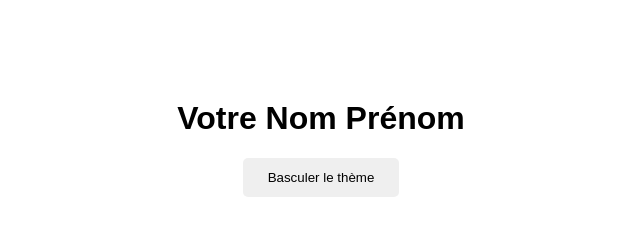
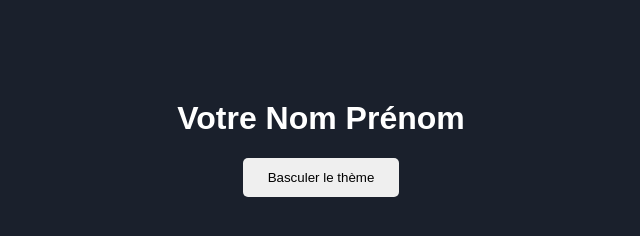
Before and after one commit to walidmk7/revision-workflow-theme, a plain HTML site: page index.html in a window 1280 px wide. Both pictures are taken after a click on the button "Basculer le thème". Shown: the whole page, without its empty margins (319-959 px from the left). Drawn offline with Linux system fonts and the light colour scheme.

Commit message:
feat: integration du script JS pour le basculement

```diff
--- a/index.html
+++ b/index.html
@@ -12,6 +12,6 @@
 <button id="theme-toggle">
     Basculer le thème
 </button>
-
+<script src="script.js"></script>
 </body>
 </html>
--- /dev/null
+++ b/script.js
@@ -0,0 +1,5 @@
+const btn = document.getElementById("theme-toggle");
+
+btn.addEventListener("click", () => {
+    document.body.classList.toggle("dark-mode");
+});
```
